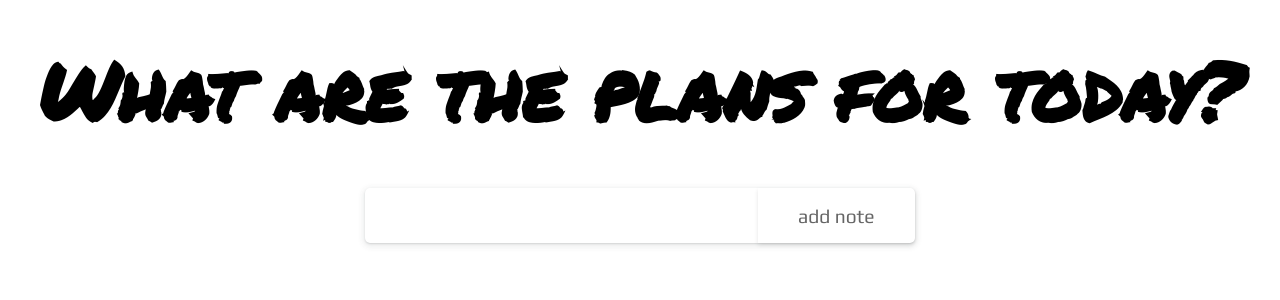
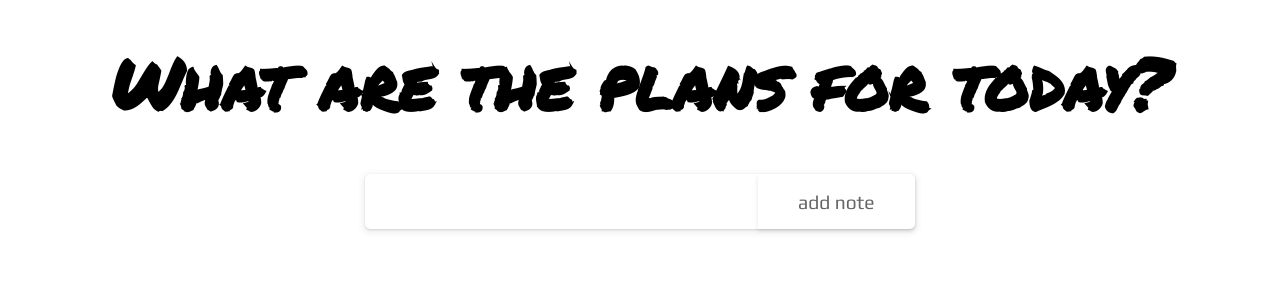
Before and after one commit to nat-laz/sticky-notes, a React (Create React App) app: page / in a window 1280 px wide. Shown: the top 300 px of the page. Built offline with nearby package versions, Linux system fonts and the light colour scheme.

Commit message:
fixed title size small devices

```diff
--- a/public/index.html
+++ b/public/index.html
@@ -3,7 +3,7 @@
   <head>
     <meta charset="utf-8" />
     <link rel="icon" href="%PUBLIC_URL%/favicon.ico" />
-    <meta name="viewport" content="width=device-width, initial-scale=1" />
+    <meta name="viewport" content="width=device-width, initial-scale=1.0" />
     <meta name="theme-color" content="#000000" />
     <meta
       name="description"
--- a/src/components/ListOfAllItems/ListOfAllItems.css
+++ b/src/components/ListOfAllItems/ListOfAllItems.css
@@ -7,7 +7,7 @@
 }
 
 .input-bar {
-  width: 75%;
+  width: 75vw;
   height: 55px;
   margin: 40px;
   display: flex;
--- a/src/index.css
+++ b/src/index.css
@@ -9,7 +9,7 @@
 
 #title{
   margin-top: 2rem;
-  font-size: 5rem;
+  font-size: 5.5vw;
   font-family: 'Permanent Marker', cursive;
   text-align: center;
 }
```
